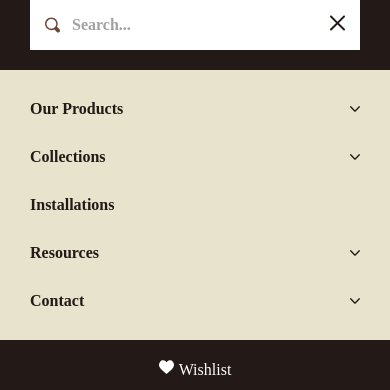
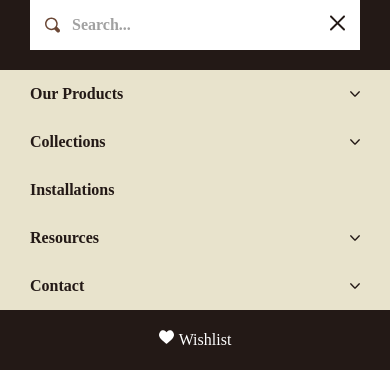
Before and after one commit to Shandilya-Anjali/tuxton-home-page, a website: page pages/index.html in a window 390 px wide. Both pictures are taken after a click on the button 37 px from the left and 206 px from the top of the page. Shown: the part 276-666 px from the top of the page. Drawn offline with nearby package versions, Linux system fonts and the light colour scheme; a web font is replaced by a local one.

Commit message:
change in mobile menu

```diff
--- a/assets/css/style.css
+++ b/assets/css/style.css
@@ -507,7 +507,7 @@
       @apply ml-[-30px] mr-[-30px] w-screen;
     }
     .mobile-menu {
-      height: calc(100vh - 260px);
+      height: calc(100vh - 252px);
     }
 
 }
--- a/pages/index.html
+++ b/pages/index.html
@@ -426,7 +426,7 @@
                 </div>
             </div>
         </div>
-        <div class="search-bar hidden py-20 ">
+        <div class="search-bar hidden py-20">
             <div class="container-fluid ">
                 <div class="flex flex-row relative justify-between items-center ">
                     <input id="inputTxt " type="text " placeholder="Search... " class="text-20 font-poppins font-60 bg-transparent text-White h-full w-full border-0 placeholder:text-White ">
@@ -437,7 +437,7 @@
             </div>
         </div>
         <div class="mobile-menu hidden overflow-y-scroll">
-            <div class="mobile-search-bar bg-gary-100 px-30 py-20 ">
+            <div class="mobile-search-bar bg-gary-100 px-30 py-20">
                 <div class="flex flex-row relative justify-between items-center bg-White p-15 gap-[10px] ">
                     <a href="# " class="search ">
                         <img src="../assets/images/search.svg " alt="search ">
@@ -453,7 +453,7 @@
                     </a>
                 </div>
             </div>
-            <div class="mobile-navbar py-15 bg-brown-400 ">
+            <div class="mobile-navbar  bg-brown-400 ">
                 <div class="container-fluid ">
                     <ul class="flex flex-col justify-start ">
                         <li class="dropdown ">
```
Also changed, not shown: assets/css/dist/style.css.
